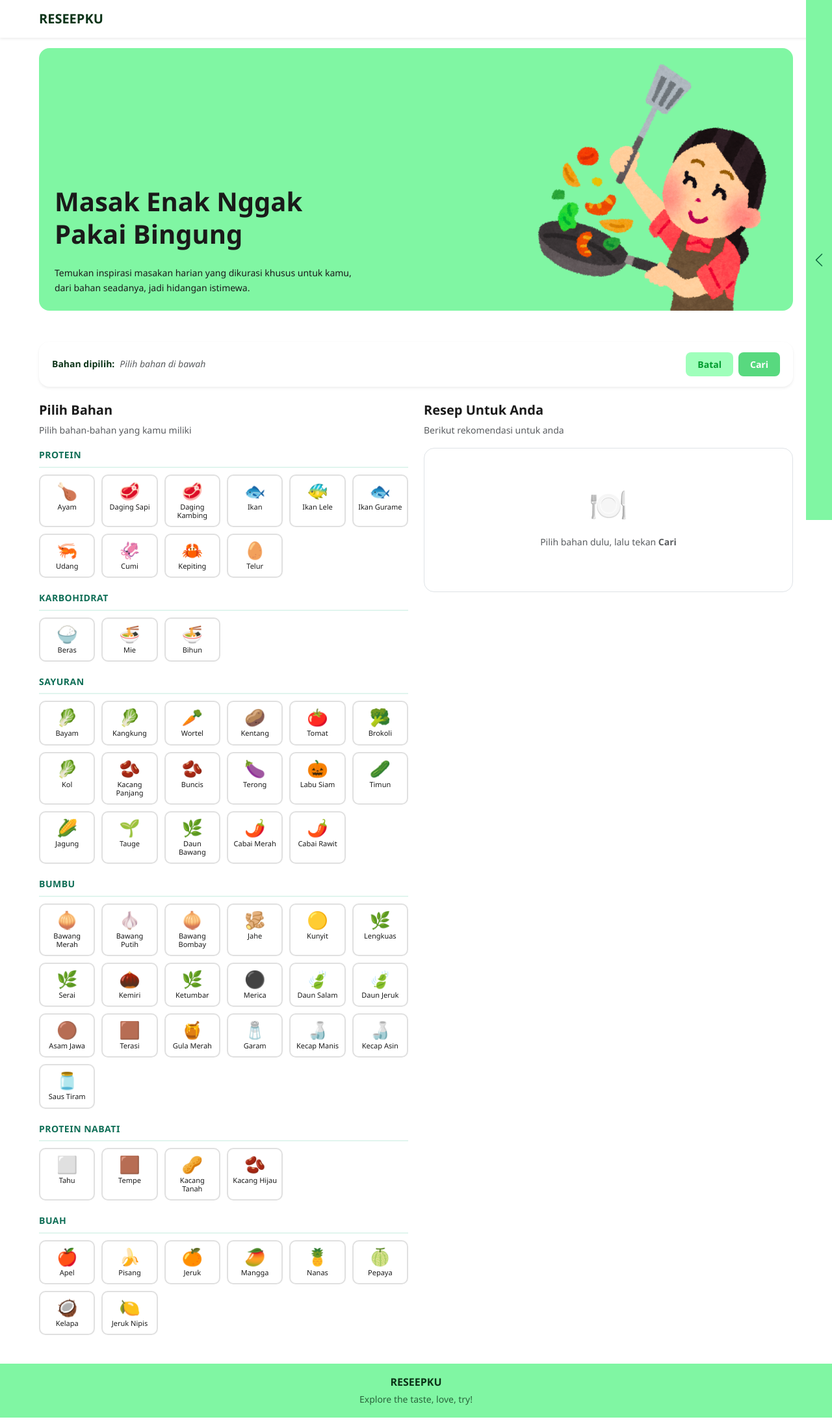
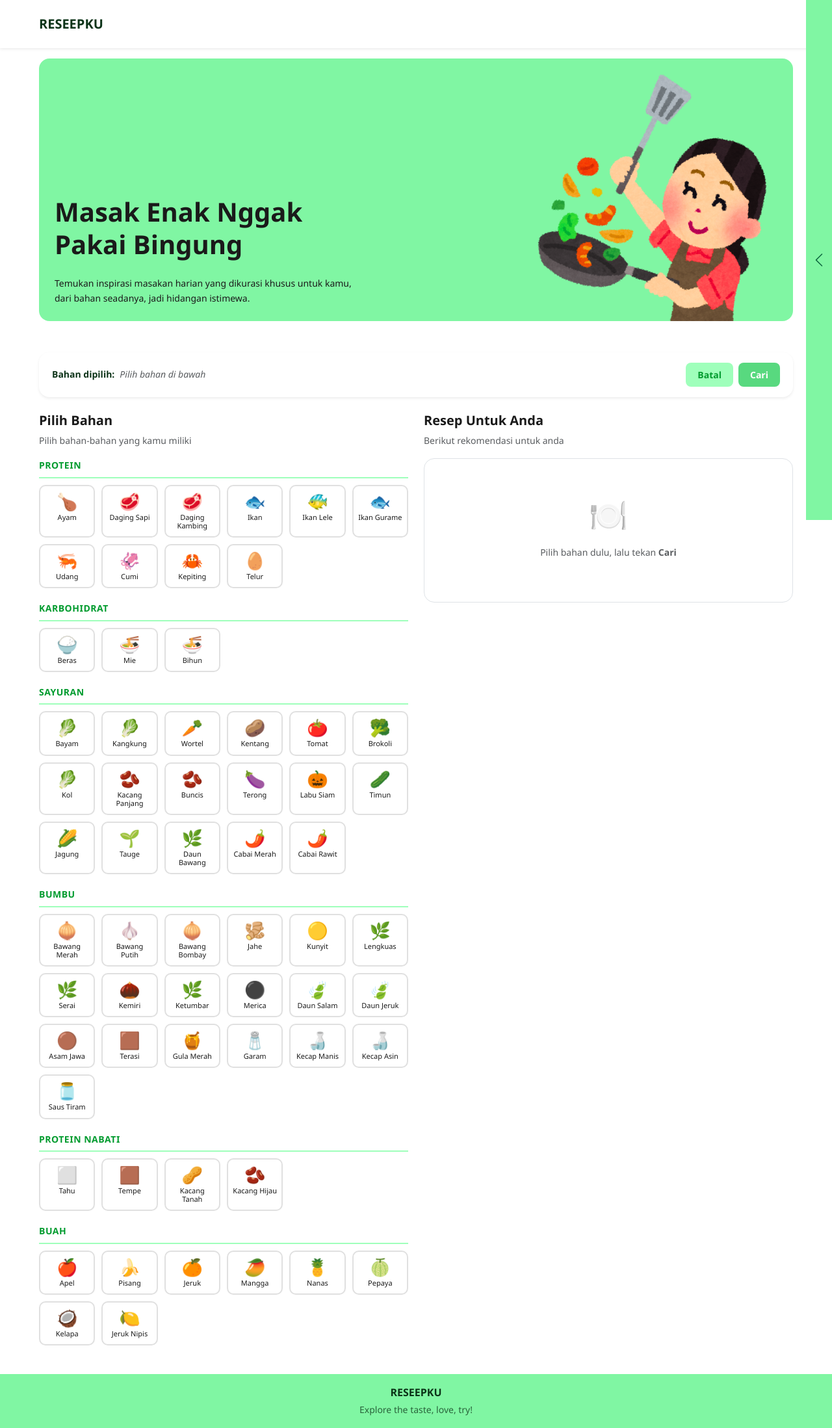
Before and after one commit to septheazisca/app-rekomendasi-resep, a Flask app: page / in a window 1280 px wide. Shown: the whole page at 65% size. Run offline with Flask 3, Linux system fonts and the light colour scheme.

Commit message:
tampilan - color dan fix navbar

```diff
--- a/views/static/css/style.css
+++ b/views/static/css/style.css
@@ -2,9 +2,9 @@
 *, *::before, *::after { box-sizing: border-box; margin: 0; padding: 0; }
 
 :root {
-  --hijau:    #1D9E75;
-  --hijau-2:  #0F6E56;
-  --hijau-bg: #E1F5EE;
+  --hijau:    #80F6A3;
+  --hijau-2:  #009B2E;
+  --hijau-bg: #9FFFBB;
   --ungu:     #7F77DD;
   --ungu-bg:  #EEEDFE;
   --abu:      #f5f5f3;
--- a/views/templates/components/navbar.html
+++ b/views/templates/components/navbar.html
@@ -1,5 +1,5 @@
 <!-- ── Navbar ── -->
-<nav class="navbar bg-white shadow-sm">
+<nav class="navbar bg-white shadow-sm header">
   <div class="container">
     <span class="navbar-brand fw-bold fs-5" href="/" style="color: #0C3318;">RESEEPKU</span>
     </div>
```
